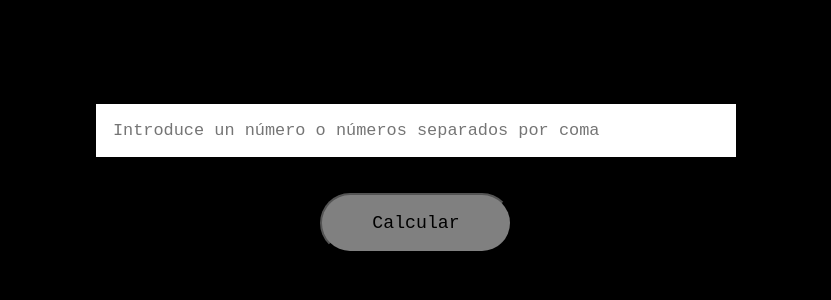
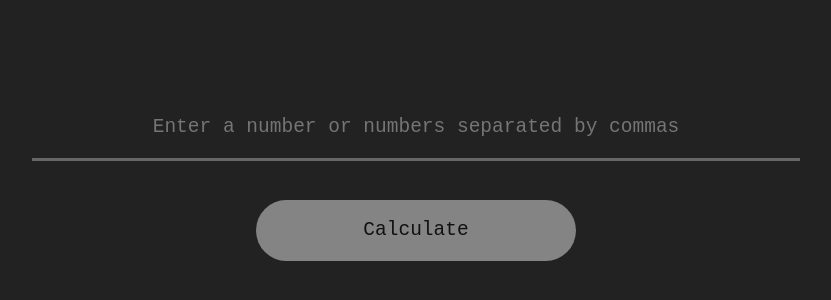
Before and after one commit to josuehoenicka/calculator1, a plain HTML site: page index.html in a window 1280 px wide. Shown: the part 228-528 px from the top of the page, without its empty margins (224-1055 px from the left). Drawn offline with Linux system fonts and the light colour scheme.

Commit message:
update: styles

```diff
--- a/index.html
+++ b/index.html
@@ -5,13 +5,13 @@
     <meta http-equiv="X-UA-Compatible" content="IE=edge">
     <meta name="viewport" content="width=device-width, initial-scale=1.0">
     <link rel="stylesheet" href="./src/index.css">
-    <title>Calcular números (MCD & mcm)</title>
+    <title>Calculator 1.0</title>
 </head>
 <body>
     <form id="mcmMCD" name="mcmMCD" style="padding-top: 1rem">
       <br><br>
-      <input type="text" id="dataInput" name="dataInput" size="30" placeholder="Introduce un número o números separados por coma" pattern="^\d+[0-9,]+\d+$" required/>
-      <button type="button" onclick="calcularMCDmcm()">Calcular</button>
+      <input type="text" id="dataInput" name="dataInput" size="30" placeholder="Enter a number or numbers separated by commas" pattern="^\d+[0-9,]+\d+$" required/>
+      <button type="button" onclick="calcularMCDmcm()">Calculate</button>
       <br><br>
       <div id="MCD"></div>
       <div id="mcm"></div>
--- a/src/index.css
+++ b/src/index.css
@@ -11,22 +11,25 @@ body {
     display: flex;
     justify-content: center;
     align-items: center;
-    background-color: black;
+    background-color: #222222;
     color: white;
 }
 
 button {
     margin-top: 2em;
     padding: 1em;
-    width: 15vw;
+    width: 25vw;
     border-radius: 2em;
-    font-size: 1.4em;
-    background-color: gray;
+    font-size: 1.5em;
+    background-color: rgb(230,230,230);
+    opacity: 0.5;
+    border: none;
 }
 
 button:hover {
     cursor: pointer;
     background-color: white;
+    opacity: 1;
     transition: 0.5s;
 }
 
@@ -38,11 +41,25 @@ button:hover {
 }
 
 input {
-    width: 50vw;
+    width: 60vw;
+    text-align: center;
     padding: 1em;
-    font-size: 1.3em;
+    font-size: 1.5em;
     border: none;
-    color: black;
+    background-color: transparent;
+    color: #666666;
+    border-bottom: 0.2em #666666 solid;
+}
+
+input:focus {
+    width: 60vw;
+    text-align: center;
+    padding: 1em;
+    font-size: 1.5em;
+    border: none;
+    background-color: transparent;
+    color: #aaaaaa;
+    border-bottom: 0.2em #666666 solid;
 }
 
 #MCD, #mcm {
--- a/src/index.js
+++ b/src/index.js
@@ -1,12 +1,16 @@
 function MCD(){
-    if (arguments.length<2) return false;
-    if (arguments.length==2)return (arguments[1]==0?arguments[0]:MCD(arguments[1],arguments[0]%arguments[1]));
+    if (arguments.length < 2) {
+        return false;
+    }
+    if (arguments.length == 2) {
+        return (arguments[1] == 0 ? arguments[0] :
+            MCD(arguments[1],arguments[0]%arguments[1]));
+    }
     var arr=[].splice.call(arguments,0);
     arr.splice(0,2,MCD(arr[0],arr[1]));
     return MCD.apply(window,arr);
 }
 
-// Funcion que calcula el mcm
 function mcm(a,b){
 if (arguments.length<2) return false;
 if (arguments.length==2)return arguments[0]*arguments[1]/MCD(arguments[0],arguments[1]);
```
